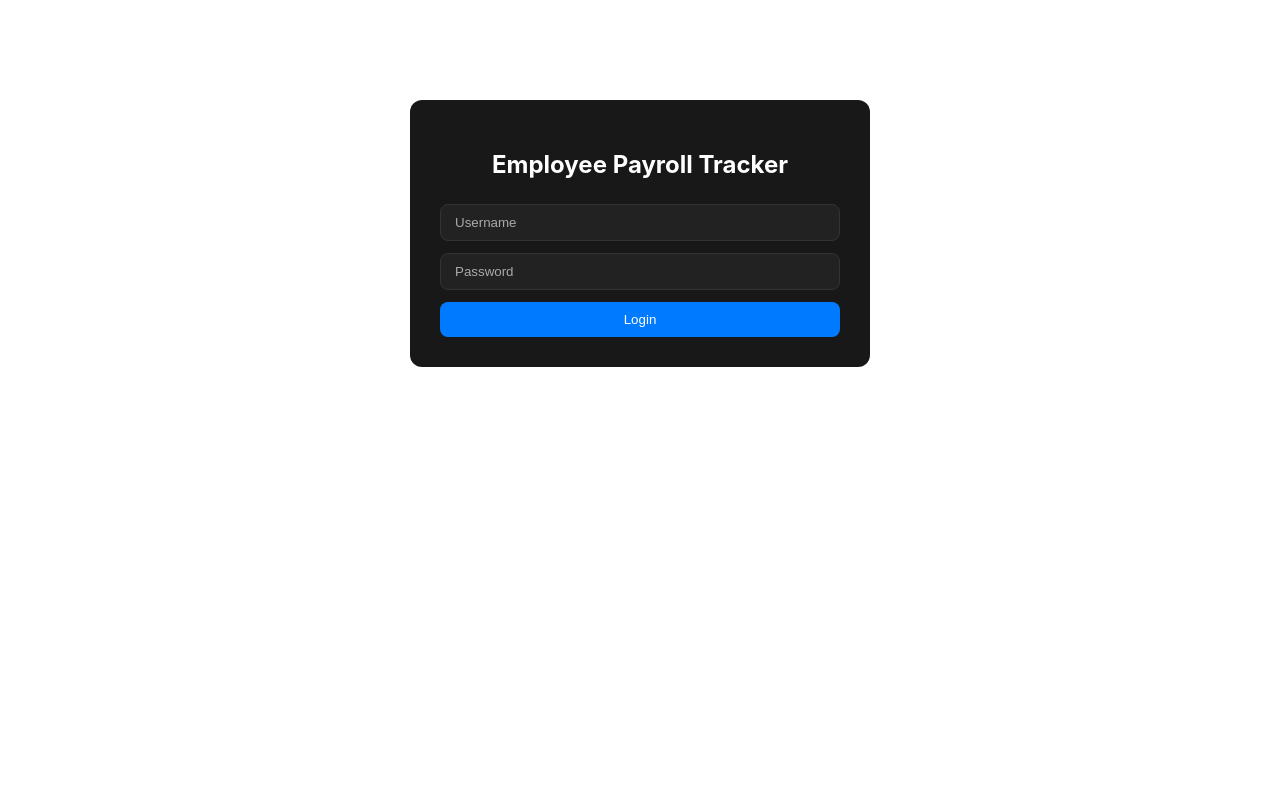
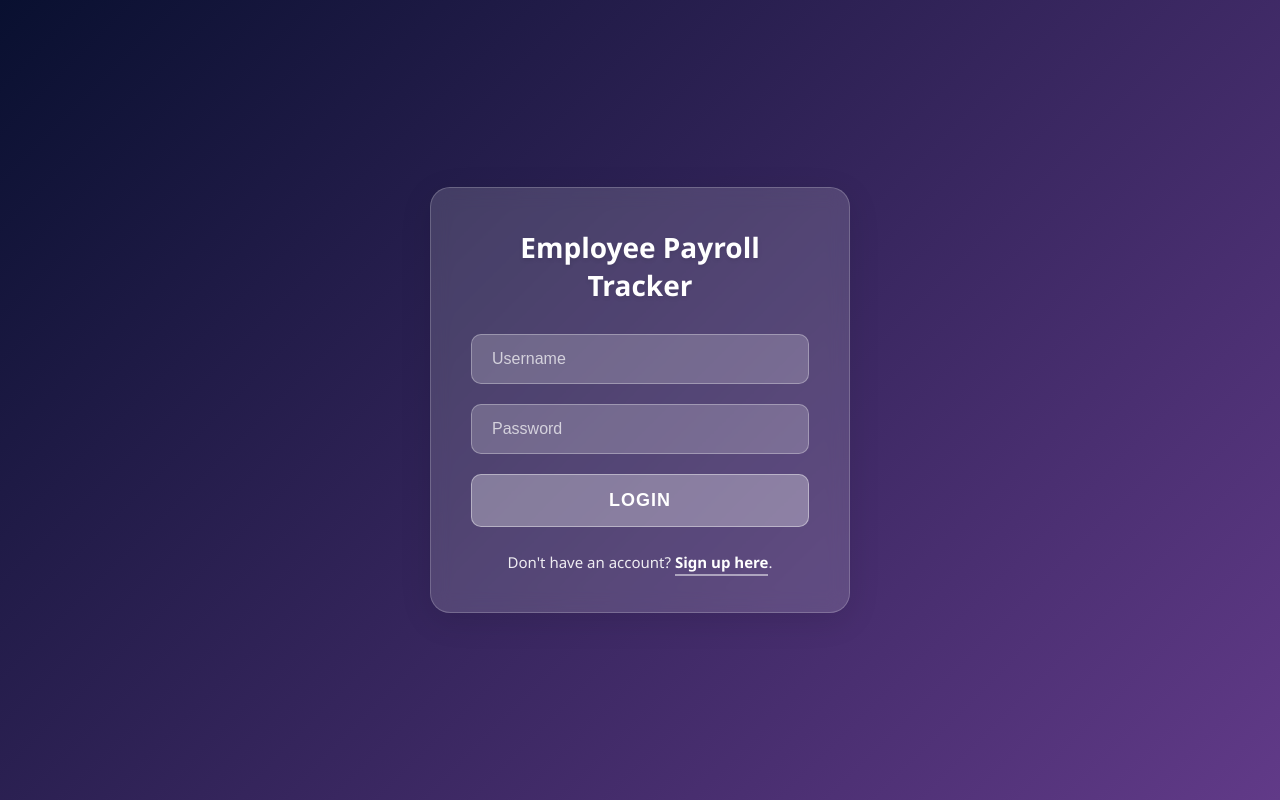
Before and after one commit to CharloYT/Web-Application-Development-IFT-301-, a PHP site: page /login.php in a window 1280 px wide. Run offline with PHP 8.4, Linux system fonts and the light colour scheme.

Commit message:
added the db.sql, updated the login.css and README.md file

```diff
--- a/Assignment 1/login.css
+++ b/Assignment 1/login.css
@@ -1,69 +1,140 @@
+* {
+  margin: 0;
+  padding: 0;
+  box-sizing: border-box;
+}
+
 body {
-    font-family: "Inter", sans-serif;
+  font-family: 'Segoe UI', Tahoma, Geneva, Verdana, sans-serif;
+  background: linear-gradient(135deg, #091030 0%, #613a88 100%);
+  min-height: 100vh;
+  display: flex;
+  justify-content: center;
+  align-items: center;
+  padding: 20px;
 }
+
 .login-container {
-     width: 400px;
-     margin: 100px auto;
-     background-color: #181818;
-     padding: 30px;
-     border-radius: 12px;
-     text-align: center;
-     box-shadow: 0 0 20px rgba(255, 255, 255, 0.05);
+  width: 100%;
+  max-width: 420px;
+  padding: 40px;
+  background: rgba(255, 255, 255, 0.15);
+  backdrop-filter: blur(10px);
+  border-radius: 20px;
+  box-shadow: 0 8px 32px rgba(0, 0, 0, 0.1);
+  border: 1px solid rgba(255, 255, 255, 0.2);
 }
 
 .login-container h2 {
-     color: #fff;
-     margin-bottom: 25px;
+  text-align: center;
+  color: #ffffff;
+  margin-bottom: 30px;
+  font-size: 28px;
+  font-weight: 600;
+  text-shadow: 0 2px 4px rgba(0, 0, 0, 0.1);
 }
 
 .login-form {
   display: flex;
   flex-direction: column;
-     gap: 12px;
+  gap: 20px;
 }
 
-   .login-form input {
-     padding: 10px 14px;
-     background-color: #222;
-     border: 1px solid #333;
-     border-radius: 8px;
-     color: #fff;
+.login-form input[type="text"],
+.login-form input[type="password"] {
+  width: 100%;
+  padding: 15px 20px;
+  background: rgba(255, 255, 255, 0.2);
+  border: 1px solid rgba(255, 255, 255, 0.3);
+  border-radius: 10px;
+  font-size: 16px;
+  color: #ffffff;
+  outline: none;
+  transition: all 0.3s ease;
 }
 
-   .login-form input::placeholder {
-     color: #aaa;
+.login-form input[type="text"]::placeholder,
+.login-form input[type="password"]::placeholder {
+  color: rgba(255, 255, 255, 0.7);
+}
+
+.login-form input[type="text"]:focus,
+.login-form input[type="password"]:focus {
+  background: rgba(255, 255, 255, 0.25);
+  border-color: rgba(255, 255, 255, 0.5);
+  box-shadow: 0 0 15px rgba(255, 255, 255, 0.2);
 }
 
 .login-form button {
-     background-color: #007bff;
-     border: none;
-     color: #fff;
-     padding: 10px;
-     border-radius: 8px;
+  width: 100%;
+  padding: 15px;
+  background: rgba(255, 255, 255, 0.3);
+  border: 1px solid rgba(255, 255, 255, 0.4);
+  border-radius: 10px;
+  font-size: 18px;
+  font-weight: 600;
+  color: #ffffff;
   cursor: pointer;
-     font-weight: 500;
+  transition: all 0.3s ease;
+  text-transform: uppercase;
+  letter-spacing: 1px;
 }
 
 .login-form button:hover {
-     background-color: #0056cc;
+  background: rgba(255, 255, 255, 0.4);
+  box-shadow: 0 4px 15px rgba(255, 255, 255, 0.3);
+  transform: translateY(-2px);
+}
+
+.login-form button:active {
+  transform: translateY(0);
 }
 
 .error {
   color: #ff6b6b;
-     font-size: 0.9rem;
+  background: rgba(255, 255, 255, 0.2);
+  padding: 12px;
+  border-radius: 8px;
+  text-align: center;
+  font-size: 14px;
+  margin-top: 10px;
+  border: 1px solid rgba(255, 107, 107, 0.3);
 }
 
-   .welcome {
-     text-align: right;
-     font-size: 0.9rem;
-     color: #bbb;
+.login-container>p {
+  text-align: center;
+  color: rgba(255, 255, 255, 0.9);
+  margin-top: 25px;
+  font-size: 15px;
 }
 
-   .logout-btn {
-     color: #ff6b6b;
+.login-container>p a {
+  color: #ffffff;
   text-decoration: none;
+  font-weight: 600;
+  border-bottom: 2px solid rgba(255, 255, 255, 0.5);
+  padding-bottom: 2px;
+  transition: all 0.3s ease;
 }
 
-   .logout-btn:hover {
-     text-decoration: underline;
+.login-container>p a:hover {
+  border-bottom-color: #ffffff;
+  padding-bottom: 4px;
 }
+
+@media (max-width: 480px) {
+  .login-container {
+    padding: 30px 25px;
+  }
+
+  .login-container h2 {
+    font-size: 24px;
+  }
+
+  .login-form input[type="text"],
+  .login-form input[type="password"],
+  .login-form button {
+    padding: 12px 15px;
+    font-size: 15px;
+  }
+}
--- a/Assignment 1/login.php
+++ b/Assignment 1/login.php
@@ -54,6 +54,7 @@ if ($_SERVER['REQUEST_METHOD'] === 'POST') {
         <p class="error"><?= $error ?></p>
       <?php endif; ?>
     </form>
+    <p>Don't have an account? <a href="signup.php">Sign up here</a>.</p>
   </div>
 </body>
 </html>
```
Also changed, not shown: Assignment 1/db.sql (added, +27 -0 lines), README.md. Lines whose indentation alone changed are shown as unchanged.
